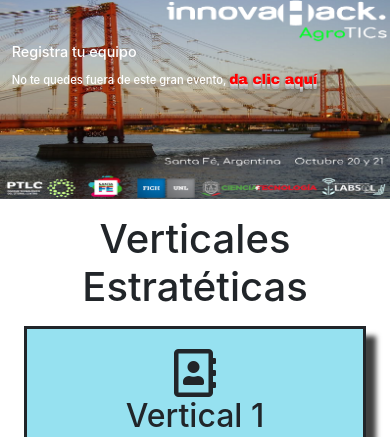
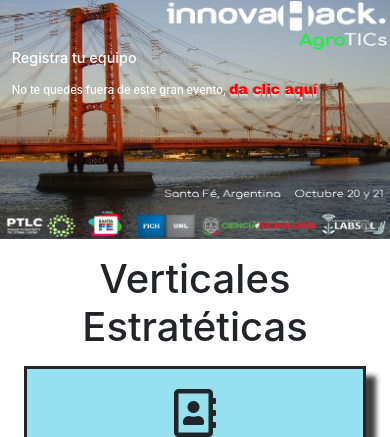
Before and after one commit to Mundovirtual/InnovaHack, a PHP site: page / in a window 390 px wide. Shown: the part 116-553 px from the top of the page. Run offline with PHP 8.4, Linux system fonts and the light colour scheme; data comes from the database, SQL or seed files in the repository.

Commit message:
Agredando cambios

```diff
--- a/css/index.css
+++ b/css/index.css
@@ -230,6 +230,9 @@
 	margin-bottom: 22px;
 
 }
+div.verticales div.form-group div.carousel img{
+	height: 500px;
+}
 div.verticales div.marco{
 	width: 100%;
 	margin: 0 auto;
@@ -444,6 +447,10 @@
 	margin-top: 5px;
 	margin: 2px;
     }
+
+    div.verticales div.form-group div.carousel img{
+	height: 240px;
+	}
 	/*FIN DE VERTICAL*/
 	nav.navbar button.boton{
 		background-color: red;
@@ -519,16 +526,4 @@
 	}
 
 	div.InfoJueces div.texto div.cajaboton{
-		font-size: 70%;
-		width: 150px;
-		text-align: center;
-		margin-bottom: 12px;
-	}
-
-	section article div.Frases{
-		margin-bottom: 320px;
-	}
-
-
-
-}
+		font-size: 70%
```
